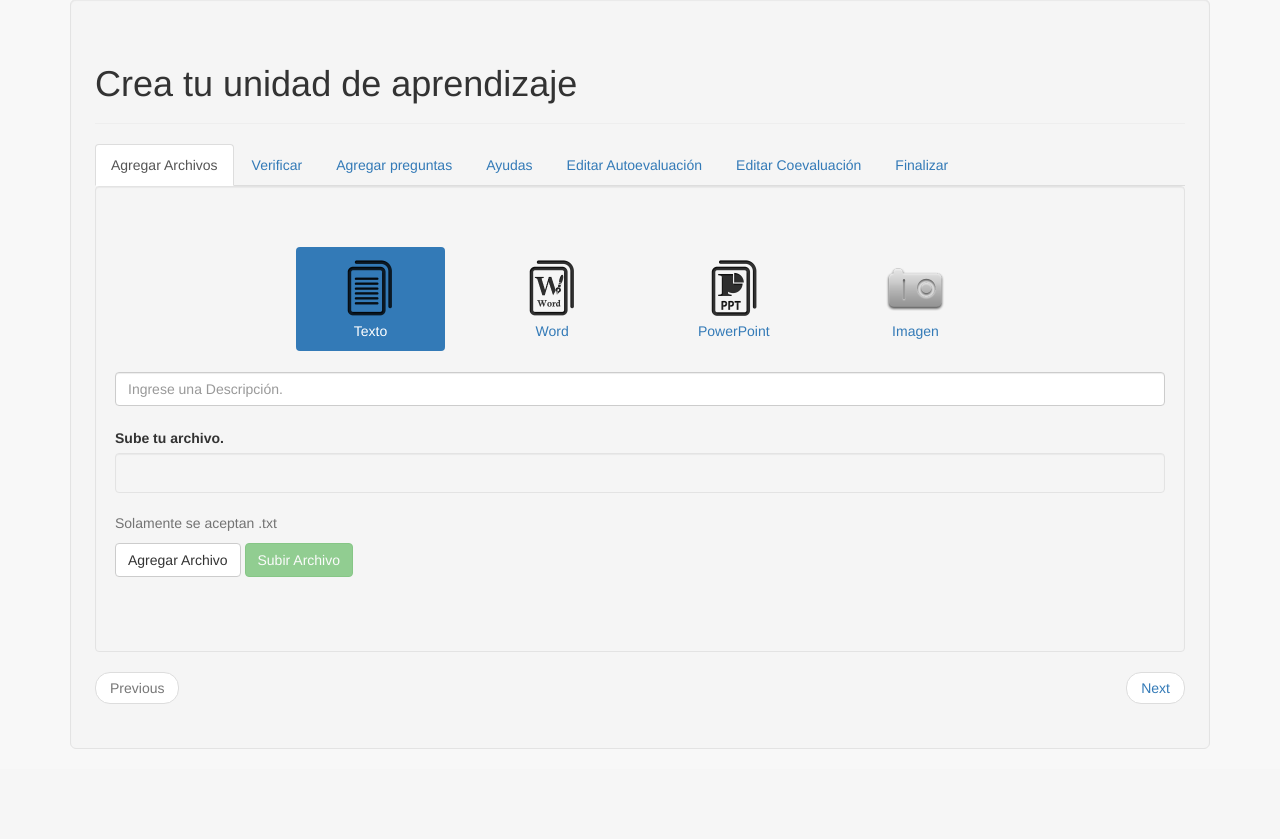
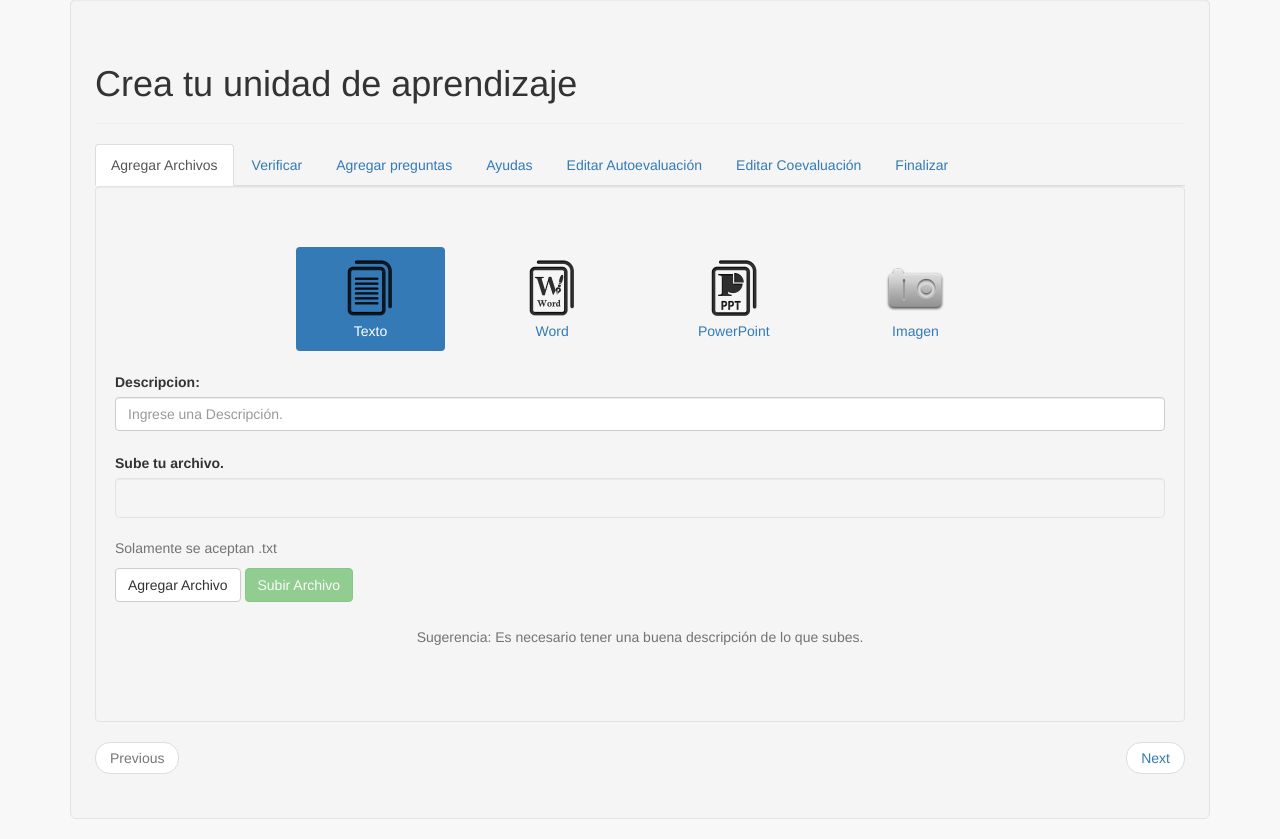
Before and after one commit to miguelo12/Proyecto-php-Incompleto, a PHP site: page /RecursoDidactico.php in a window 1280 px wide. Shown: the part 61-900 px from the top of the page. Before the commit the page ends 810 px from the top, so only its background shows below. Run offline with PHP 8.4, Linux system fonts and the light colour scheme; the visitor is signed in with stand-in values (Sample User, id 1); data that the repository does not hold is empty.

Commit message:
Funcional, Recursos didacticos, ahora falta que al guardar guardemos los datos a la base de datos.

```diff
--- a/pages/CrearUnidad.php
+++ b/pages/CrearUnidad.php
@@ -282,7 +282,8 @@
                             <br/>
                             <?php //meter contenido de grilla :D?>
                             <input data-toggle="modal" data-target="#myModal" type="button" value="Volver al Portal Docente" name="btn3" class="btn btn-default"/>
-
+                            <br/>
+                            <br/>
                             <?php
                                 if(isset($_GET['error'])){
                                     if($_GET['error']=="1"){
--- a/pages/RecursoDidactico.php
+++ b/pages/RecursoDidactico.php
@@ -83,7 +83,11 @@
 		window.prettyPrint && prettyPrint()
             //que hace el boton finish
             $('#pills .finish').click(function() {
-		alert('Finished!, Starting over!');
+                <?php if(isset($_SESSION["autoevaluacion"]) && isset($_SESSION["coevaluacion"]) && isset($_SESSION["recursosdidacticos"])): ?>
+                    document.getElementById("finalform").submit();
+                <?php else: ?>
+                    alert('No puedes terminar la unidad lea los requisitos.');
+                <?php endif; ?>
 	    });
 
             <?php if(isset($_GET["jump"]))
@@ -244,13 +248,17 @@
                                                         <div class="tab-pane" id="tab1">
                                                             <div class="form-group">
                                                                 <form method="POST" name="myform1" action="php/upload.php?tipo=1" enctype="multipart/form-data" id="f1">
-                                                                <input type="text" name="descripcion1" id="descripcion1" class="form-control" placeholder="Ingrese una Descripción.">
+                                                                <label for="descripcion1">Descripcion:</label>
+                                                                <input type="text" id="descripcion1" name="descripcion1" id="descripcion1" class="form-control" placeholder="Ingrese una Descripción.">
                                                                 <input type="file" name="resume1" id="resume1"  style="visibility: hidden">
                                                                 <label for="exampleInputFile">Sube tu archivo.</label>
                                                                 <p id="archivo1" class="well"></p>
                                                                 <p class="help-block">Solamente se aceptan .txt</p>
                                                                 <button type="button" id="resume_link1" class="btn btn-default">Agregar Archivo</button>
                                                                 <button type="submit" name="subirarchivo" class="btn btn-success" disabled="true">Subir Archivo</button>
+                                                                <br/>
+                                                                <br/>
+                                                                <p class="help-block text-center">Sugerencia: Es necesario tener una buena descripción de lo que subes.</p>
                                                                 </form>
                                                             </div>
                                                         </div>
@@ -258,39 +266,51 @@
                                                         <div class="tab-pane" id="tab2">
                                                             <div class="form-group">
                                                                 <form method="POST" name="myform2" action="php/upload.php?tipo=2" enctype="multipart/form-data">
-                                                                <input type="text" name="descripcion2" id="descripcion2" class="form-control" placeholder="Ingrese una Descripción.">
+                                                                <label for="descripcion2">Descripcion:</label>
+                                                                <input type="text" id="descripcion2" name="descripcion2" id="descripcion2" class="form-control" placeholder="Ingrese una Descripción.">
                                                                 <input type="file" name="resume2" id="resume2"  style="visibility: hidden">
                                                                 <label for="exampleInputFile">Sube tu archivo.</label>
                                                                 <p id="archivo2" class="well"></p>
                                                                 <p class="help-block">Solamente se aceptan .doc o .docx</p>
                                                                 <button type="button" id="resume_link2" class="btn btn-default">Agregar Archivo</button>
                                                                 <button type="submit" name="subirarchivo" class="btn btn-success" disabled="true">Subir Archivo</button>
+                                                                <br/>
+                                                                <br/>
+                                                                <p class="help-block text-center">Sugerencia: Es necesario tener una buena descripción de lo que subes.</p>
                                                                 </form>
                                                             </div>
                                                         </div>
                                                         <div class="tab-pane" id="tab3">
                                                             <div class="form-group">
                                                                 <form method="POST" name="myform3" action="php/upload.php?tipo=3" enctype="multipart/form-data">
-                                                                <input type="text" name="descripcion3" id="descripcion3" class="form-control" placeholder="Ingrese una Descripción.">
+                                                                <label for="descripcion3">Descripcion:</label>
+                                                                <input type="text" id="descripcion3" name="descripcion3" id="descripcion3" class="form-control" placeholder="Ingrese una Descripción.">
                                                                 <input type="file" name="resume3" id="resume3"  style="visibility: hidden">
                                                                 <label for="exampleInputFile">Sube tu archivo.</label>
                                                                 <p id="archivo3" class="well"></p>
                                                                 <p class="help-block">Solamente se aceptan .powerpoint</p>
                                                                 <button type="button" id="resume_link3" class="btn btn-default">Agregar Archivo</button>
                                                                 <button type="submit" name="subirarchivo" class="btn btn-success" disabled="true">Subir Archivo</button>
+                                                                <br/>
+                                                                <br/>
+                                                                <p class="help-block text-center">Sugerencia: Es necesario tener una buena descripción de lo que subes.</p>
                                                                 </form>
                                                             </div>
                                                         </div>
                                                         <div class="tab-pane" id="tab4">
                                                             <div class="form-group">
                                                                 <form method="POST" name="myform4" action="php/upload.php?tipo=4" enctype="multipart/form-data">
-                                                                <input type="text" name="descripcion4" id="descripcion4" class="form-control" placeholder="Ingrese una Descripción.">
+                                                                <label for="descripcion4">Descripcion:</label>
+                                                                <input type="text" id="descripcion4" name="descripcion4" id="descripcion4" class="form-control" placeholder="Ingrese una Descripción.">
                                                                 <input type="file" name="resume4" id="resume4"  style="visibility: hidden">
                                                                 <label for="exampleInputFile">Sube tu archivo.</label>
                                                                 <p id="archivo4" class="well"></p>
                                                                 <p class="help-block">Solamente se aceptan .jpg o .png</p>
                                                                 <button type="button" id="resume_link4" class="btn btn-default">Agregar Archivo</button>
                                                                 <button type="submit" name="subirarchivo" class="btn btn-success" disabled="true">Subir Archivo</button>
+                                                                <br/>
+                                                                <br/>
+                                                                <p class="help-block text-center">Sugerencia: Es necesario tener una buena descripción de lo que subes.</p>
                                                                 </form>
                                                             </div>
                                                         </div>
@@ -698,8 +718,8 @@
                                             <button type="submit" class="btn btn-primary" style="float:right; margin-top: 44px">Modificar</button>
                                             <div class="row">
                                                 <div class="col-xs-2" style="float:right;">
-                                                    <label>Cantidad de alumnos por evaluar</label>
-                                                    <input type="text" name="cantidad" maxlength="1" onkeypress="return event.charCode >= 49 && event.charCode <= 53" class="form-control">
+                                                    <label for="textocantidadalumno">Cantidad de alumnos por evaluar</label>
+                                                    <input type="text" id="textocantidadalumno" name="cantidad" maxlength="1" onkeypress="return event.charCode >= 49 && event.charCode <= 53" class="form-control">
                                                     <p class="help-block">Modificara la tabla. (Minimo 1 | Maximo 5 )</p>
                                                 </div>
                                             </div>
@@ -709,7 +729,19 @@
                                         </div>
                                         <div class="tab-pane well" id="tabi7">
                                             <br/>
-                                            <label for="moreinput">Datos generales a subir.</label>
+                                            <label for="contenido">Esta es la ultima parte para crear tu unidad.</label>
+                                            <div class="panel panel-info" id="contenido">
+                                              <div class="panel-heading">
+                                                <h3>Para poder finalizar tienes que tener al menos estos puntos:</h3>
+                                                <ol>
+                                                    <li>Tener un recurso didactico.</li>
+                                                    <li>Tener un criterio en autoevaluacion.</li>
+                                                    <li>Tener un criterio en coeevaluacion.</li>
+                                                </ol>
+                                            </div>
+                                            </div>
+                                            <p class="lead text-center">Recuerda que al finalizar, guardar tu unidad.</p>
+                                            <form method="post" action="php/creacionUnidad.php?action=2" id="finalform" name="finalform" hidden="true"></form>
                                             <br/>
                                             <br/>
                                         </div>
@@ -811,7 +843,7 @@
 
     <script>
     $('#resume_link1').click(function( e ) {
-        if ($('#descripcion1').val() == "") {
+        if ($('#descripcion1').val().trim() === "") {
              $('#myModal2').modal('show');
         }
         else
@@ -837,7 +869,7 @@
     <script>
     var myfile="";
     $('#resume_link2').click(function( e ) {
-        if ($('#descripcion2').val() == "") {
+        if ($('#descripcion2').val().trim() === "") {
              $('#myModal2').modal('show');
         }
         else
@@ -863,7 +895,7 @@
     <script>
     var myfile="";
     $('#resume_link3').click(function( e ) {
-        if ($('#descripcion3').val() == "") {
+        if ($('#descripcion3').val().trim() === "") {
              $('#myModal2').modal('show');
         }
         else
@@ -889,7 +921,7 @@
     <script>
     var myfile="";
     $('#resume_link4').click(function( e ) {
-        if ($('#descripcion4').val() == "") {
+        if ($('#descripcion4').val().trim() === "") {
              $('#myModal2').modal('show');
         }
         else
```
Also changed, not shown: pages/php/creacionUnidad.php (+61 -2 lines).
